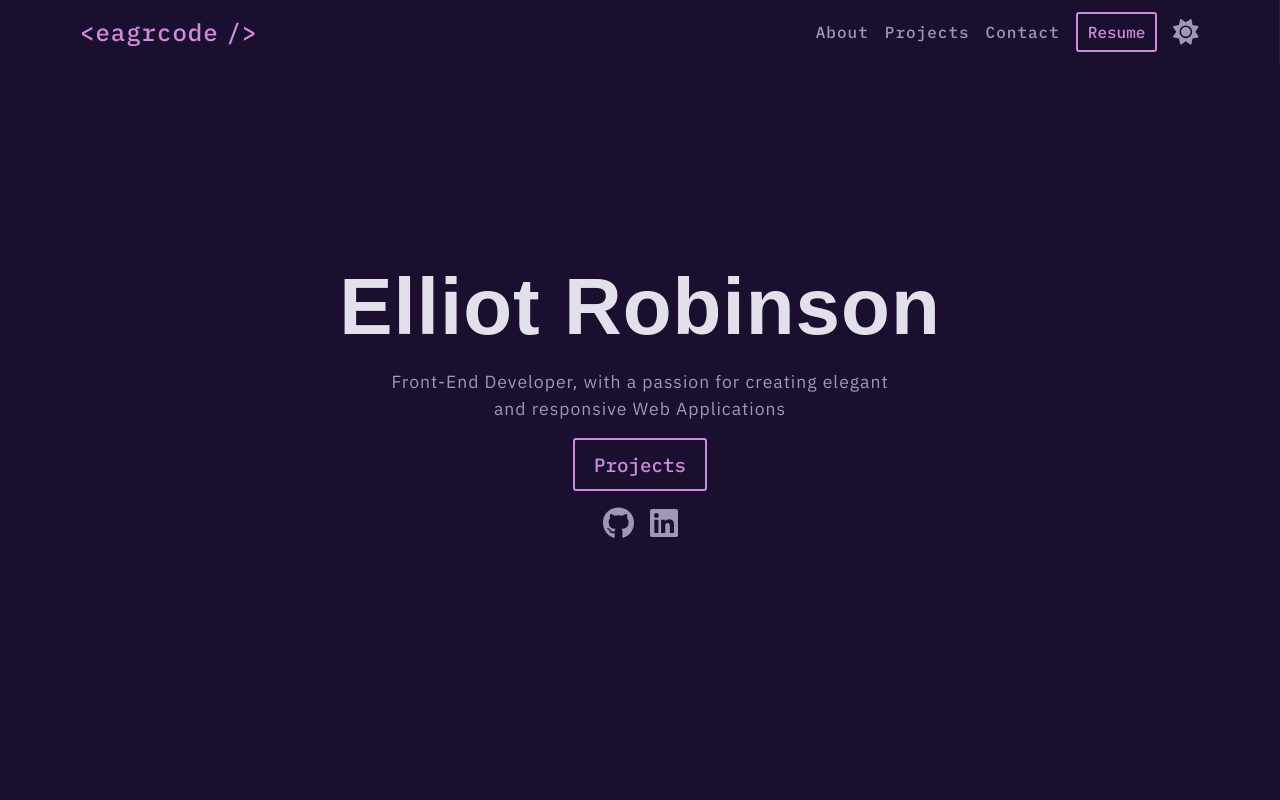
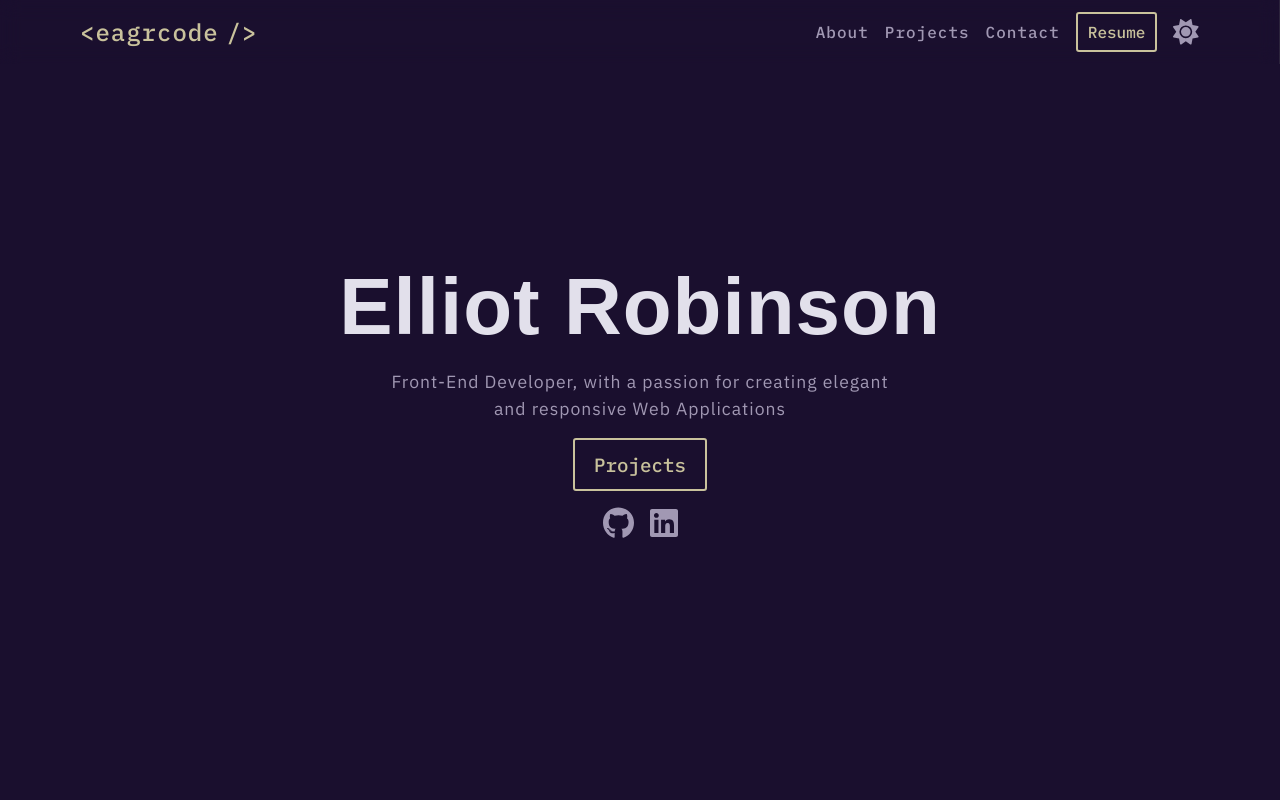
Before and after one commit to eagrcode/eagrcode-dev, a Next.js app: page / in a window 1280 px wide. Shown: the top 800 px of the page. Built offline with nearby package versions, Linux system fonts and the light colour scheme.

Commit message:
add hover effects to ResumeBtn + update color vars

```diff
--- a/src/components/ResumeBtn/ResumeBtn.module.scss
+++ b/src/components/ResumeBtn/ResumeBtn.module.scss
@@ -4,25 +4,28 @@
 .btn {
   font-family: "IBM Plex Mono", monospace;
   cursor: pointer;
-
   font-size: 1rem;
   background-color: transparent;
   padding: 8px 10px;
   border-radius: 3px;
 
-  // @media (min-width: 900px) {
-  //   position: fixed;
-  //   top: 1rem;
-  //   right: 1rem;
-  // }
-
   &.dark {
     border: solid 2px var(--accent-color-dark);
     color: var(--accent-color-dark);
+
+    &:hover {
+      background-color: var(--accent-color-dark);
+      color: var(--background-color-dark);
+    }
   }
 
   &.light {
     border: solid 2px var(--accent-color-light);
     color: var(--accent-color-light);
+
+    &:hover {
+      background-color: var(--accent-color-light);
+      color: var(--bg-color-light);
+    }
   }
 }
--- a/src/styles/variables.css
+++ b/src/styles/variables.css
@@ -8,16 +8,16 @@
 
   /* dark theme */
   --background-color-dark: hsl(260, 50%, 12%);
-  --text-color-dark: hsl(250, 15%, 65%);
+  --text-color-dark: hsl(260, 15%, 65%);
   --header-color-dark: hsl(250, 20%, 90%);
   --nav-bg-color-dark: hsl(260, 50%, 7%);
-  /* --accent-color-dark: hsl(50, 50%, 80%); */
-  --accent-color-dark: hsl(290, 50%, 70%);
+  --accent-color-dark: hsl(50, 30%, 70%);
+  /* --accent-color-dark: hsl(290, 50%, 70%); */
 
   /* light theme */
-  --bg-color-light: hsl(250, 10%, 90%);
-  --text-color-light: hsl(250, 20%, 40%);
-  --header-color-light: hsl(250, 20%, 30%);
+  --bg-color-light: hsl(260, 10%, 90%);
+  --text-color-light: hsl(260, 20%, 40%);
+  --header-color-light: hsl(250, 20%, 20%);
   --nav-bg-color-light: hsl(250, 20%, 80%);
   --accent-color-light: hsl(260, 100%, 40%);
   /* --accent-color-light: hsl(175, 50%, 30%); */
```
